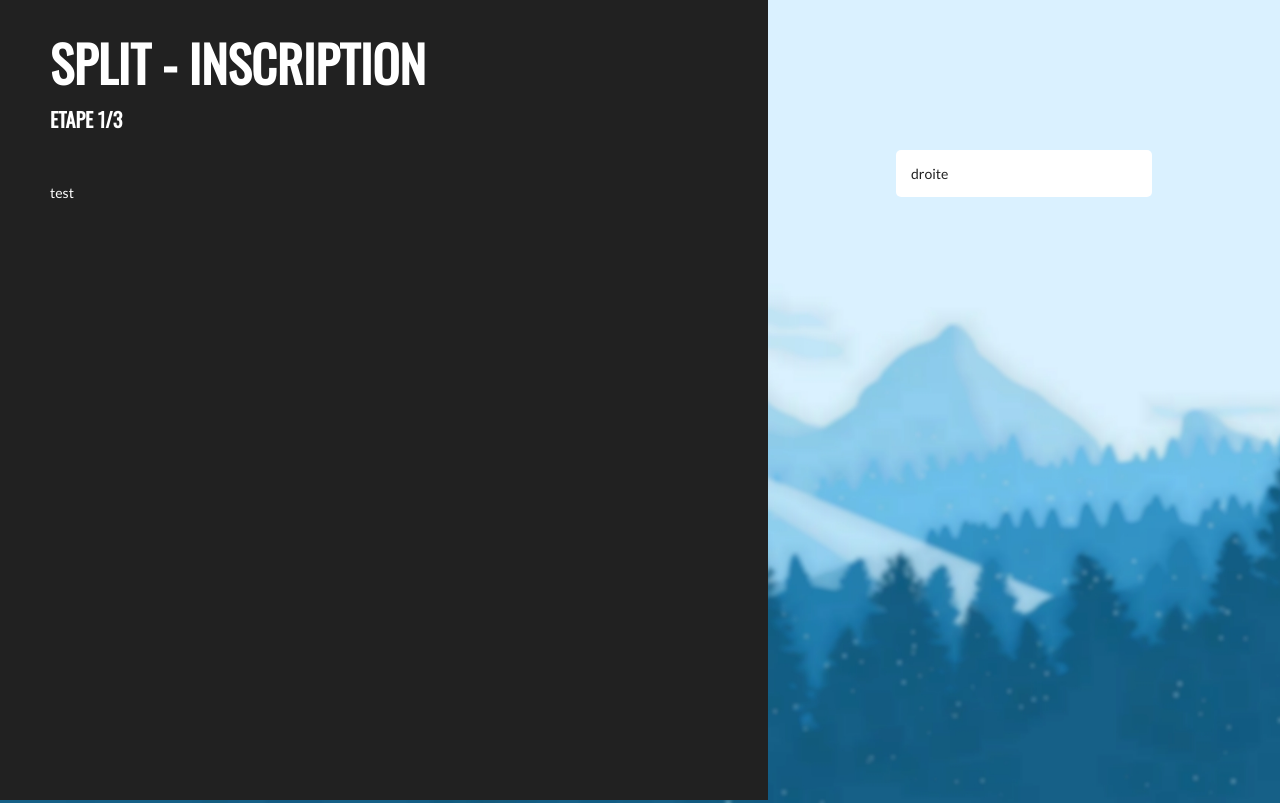
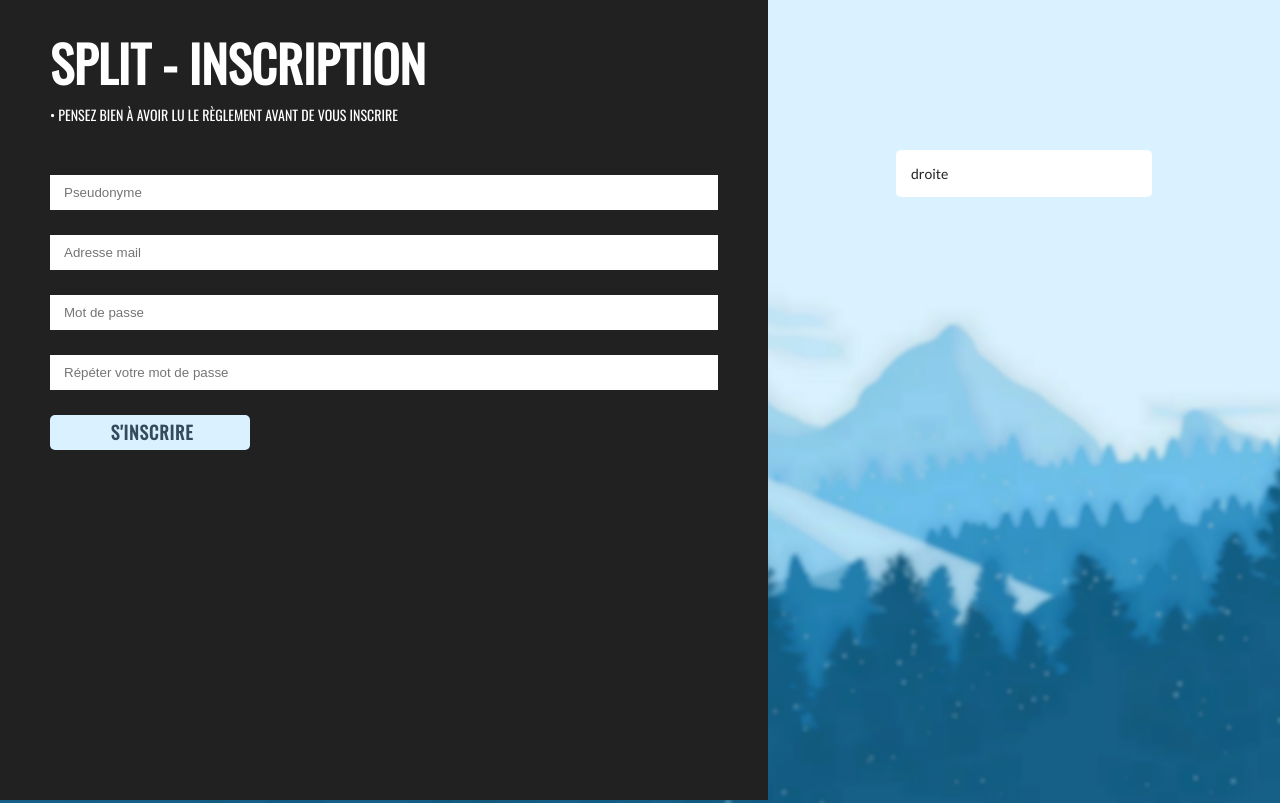
Before and after one commit to Minao91/split, a PHP site: page /register.php in a window 1280 px wide. Run offline with PHP 8.4, Linux system fonts and the light colour scheme; some web fonts are replaced.

Commit message:
[ADD] Ajout du formulaire + commencement design form

```diff
--- a/assets/css/register.css
+++ b/assets/css/register.css
@@ -78,8 +78,6 @@ body{
     padding: 0px;
     box-sizing: border-box;
     font-family: 'Oswald', sans-serif;
-    font-size: 20px;
-    font-weight: 700;
     text-transform: uppercase;
 }
 
@@ -89,6 +87,49 @@ body{
     margin: 0px;
     padding: 0px;
     box-sizing: border-box;
+}
+
+#left > form > input{
+    width: 100%;
+    height: auto;
+    margin: 0px 0px 25px 0px;
+    padding: 10px;
+    box-sizing: border-box;
+    display: block;
+    outline: none;
+    border: none;
+    border-left: solid 4px #ffffff00;
+    transition: all 0.4s;
+}
+
+#left > form > input:hover{
+    width: 95%;
+    border-left: solid 4px #daf1ff;
+    transition: all 0.4s;
+}
+
+#left > form > input[type="submit"]{
+    width: 30%;
+    height: 35px;
+    border-radius: 5px;
+    line-height: 0.2;
+    background-color: #daf1ff;
+    color: #334c5d;
+    font-family: 'Oswald', sans-serif;
+    font-size: 18px;
+    font-weight: 700;
+    text-align: center;
+    text-transform: uppercase;
+    letter-spacing: 1px;
+    transition: all 0.4s;
+}
+
+#left > form > input[type="submit"]:hover{
+    cursor: pointer;
+    border-left: solid 4px #ffffff00;
+    background-color: #334c5d;
+    color: #daf1ff;
+    transition: all 0.4s;
 }
 
 #right > #box_mid{
--- a/register.php
+++ b/register.php
@@ -15,9 +15,13 @@
     <body>
         <div id="left">
             <div id="title"><?php echo $site_name; ?> - Inscription</div>
-            <div id="step">etape 1/3</div>
+            <div id="step">• Pensez bien à avoir lu le règlement avant de vous inscrire</div>
             <form action="" method="POST">
-                test
+                <input type="text" name="" placeholder="Pseudonyme">
+                <input type="mail" name="" placeholder="Adresse mail">
+                <input type="password" name="" placeholder="Mot de passe">
+                <input type="password" name="" placeholder="Répéter votre mot de passe">
+                <input type="submit" name="" value="s'inscrire">
             </form>
         </div>
         <div id="right">
```
